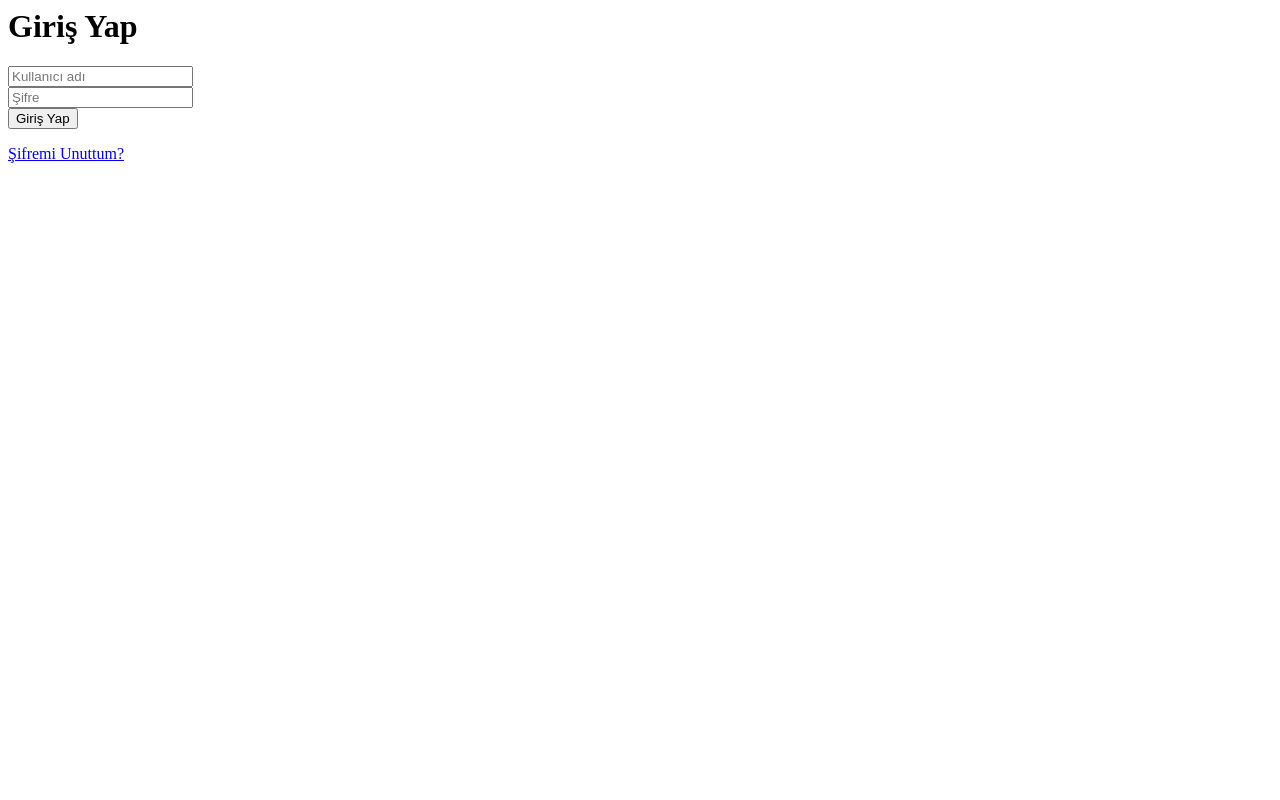
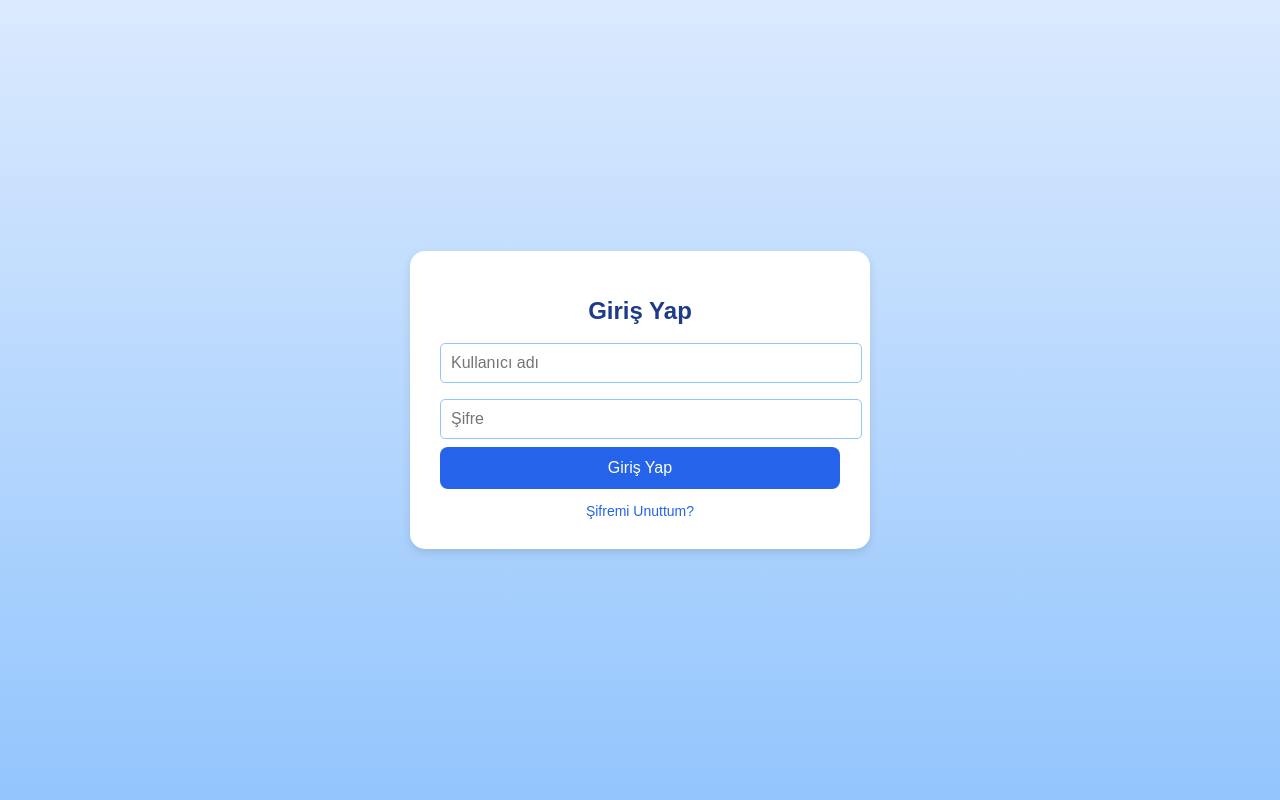
Before and after one commit to Bisbilge/rentazon, a Django app: page /login/ in a window 1280 px wide. Run offline with Django 5.2, Linux system fonts and the light colour scheme.

Commit message:
login.html dosyasının yeni tasarımı "Mavi Beyaz"

```diff
--- a/myapp/accounts/templates/accounts/login.html
+++ b/myapp/accounts/templates/accounts/login.html
@@ -1,9 +1,104 @@
+<!DOCTYPE html>
+<html lang="tr">
+<head>
+    <meta charset="UTF-8">
+    <meta name="viewport" content="width=device-width, initial-scale=1.0">
+    <title>Giriş Yap</title>
+    <style>
+        /* Sayfa genel stili */
+        body {
+            font-family: Arial, sans-serif;
+            background: linear-gradient(to bottom, #dbeafe, #93c5fd);
+            text-align: center;
+            color: #1e3a8a;
+            display: flex;
+            justify-content: center;
+            align-items: center;
+            height: 100vh;
+            margin: 0;
+        }
+
+        /* Ana kutu */
+        .container {
+            background: white;
+            padding: 30px;
+            border-radius: 15px;
+            box-shadow: 0px 4px 10px rgba(0, 0, 0, 0.1);
+            max-width: 400px;
+            width: 100%;
+        }
+
+        /* Başlık */
+        h1 {
+            margin-bottom: 10px;
+            font-size: 24px;
+        }
+
+        /* Giriş formu */
+        form {
+            display: flex;
+            flex-direction: column;
+        }
+
+        /* Input kutuları */
+        input {
+            width: 100%;
+            padding: 10px;
+            margin: 8px 0;
+            border: 1px solid #93c5fd;
+            border-radius: 5px;
+            font-size: 16px;
+        }
+
+        /* Buton */
+        button {
+            background-color: #2563eb;
+            color: white;
+            border: none;
+            padding: 12px 20px;
+            border-radius: 8px;
+            cursor: pointer;
+            font-size: 16px;
+            transition: background 0.3s ease;
+        }
+
+        /* Buton hover efekti */
+        button:hover {
+            background-color: #1e40af;
+        }
+
+        /* Hata mesajı */
+        p {
+            color: red;
+            font-size: 14px;
+        }
+
+        /* Şifre sıfırlama linki */
+        a {
+            display: block;
+            margin-top: 10px;
+            color: #2563eb;
+            text-decoration: none;
+            font-size: 14px;
+        }
+
+        /* Link hover efekti */
+        a:hover {
+            text-decoration: underline;
+        }
+    </style>
+</head>
+<body>
+    <div class="container">
         <h1>Giriş Yap</h1>
         <form method="POST">
             {% csrf_token %}
-    <input type="text" name="username" placeholder="Kullanıcı adı" required><br>
-    <input type="password" name="password" placeholder="Şifre" required><br>
+            <input type="text" name="username" placeholder="Kullanıcı adı" required>
+            <input type="password" name="password" placeholder="Şifre" required>
             <button type="submit">Giriş Yap</button>
         </form>
         <p>{{ error }}</p>
         <a href="{% url 'password_reset' %}">Şifremi Unuttum?</a>
+    </div>
+</body>
+</html>
```
Lines whose indentation alone changed are shown as unchanged.
